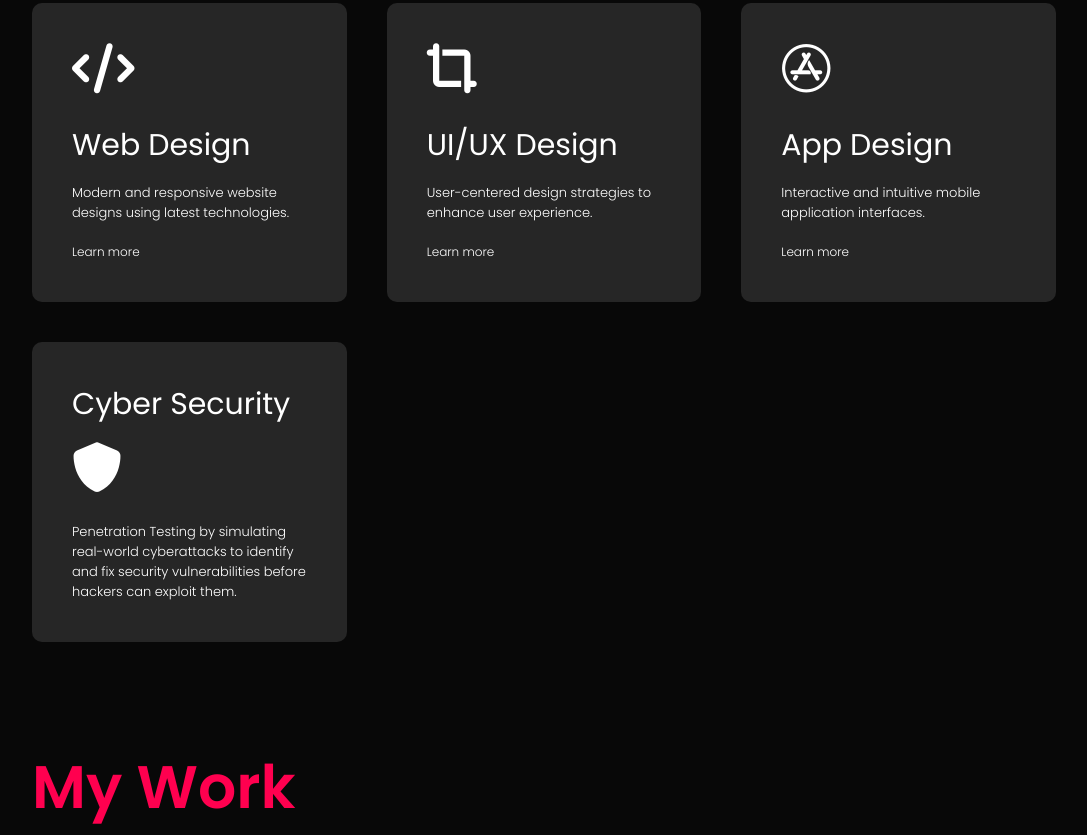
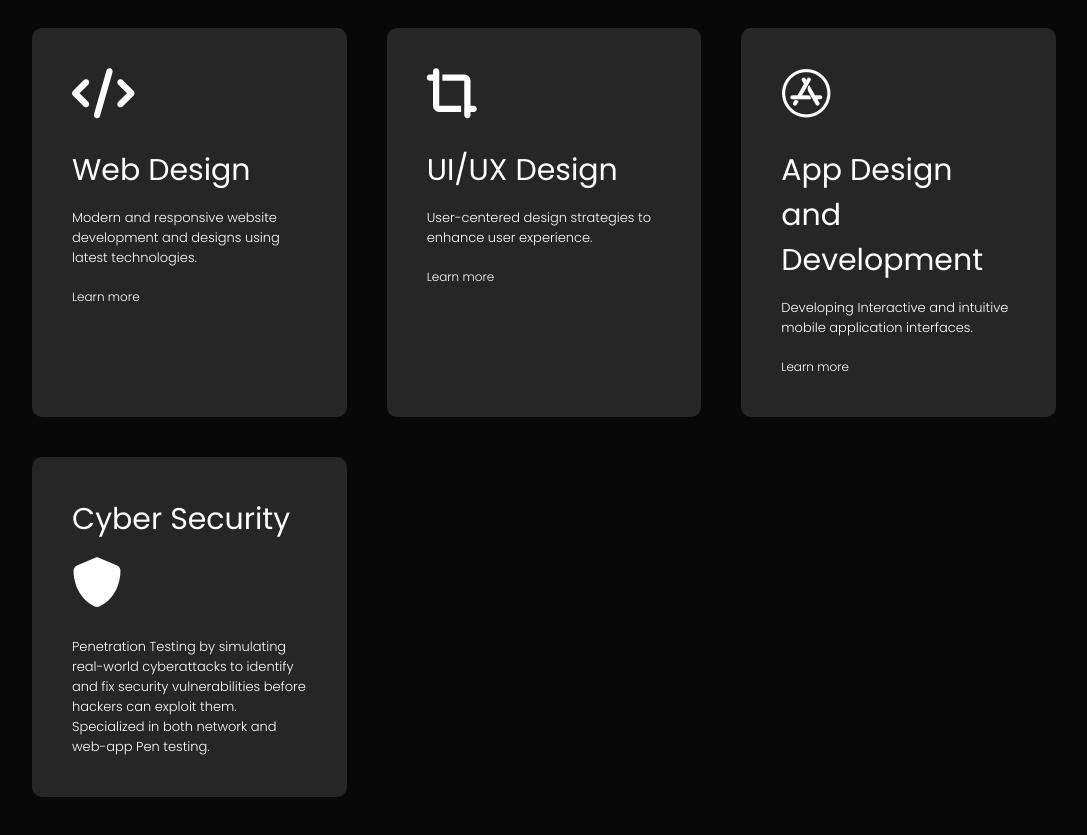
Before and after one commit to Bhuwan-netizen/index, a plain HTML site: page index.html in a window 1280 px wide. Shown: the part 1919-2754 px from the top of the page, without its empty margins (96-1183 px from the left). Drawn offline with Linux system fonts and the light colour scheme.

Commit message:
Update index.html

```diff
--- a/index.html
+++ b/index.html
@@ -56,7 +56,7 @@ I'm a passionate and detail-oriented developer with a strong interest in web tec
                         <ul>
                             <li><span>Web Development</span><br>Designing and Developing Web Interfaces and apps using web technologies like Html/css, JavaScript, react js and many more.</li>
                             <li><span>App Development</span><br>Creating Android mobile applications using Flutter</li>
-        <li><span>Cybersecurity</span><br>Securing systems through pen testing and vulnerability assessment</li>
+        <li><span>Cybersecurity</span><br>Securing systems through pen testing and vulnerability assessment using various CyberSecurity tools</li>
         <li><span>Programming Languages</span><br>Python, JavaScript, Intermediate in C and C#</li>
         <li><span>Backend Frameworks</span><br>Intermediate in Node.js , Django, Flask. On a Mission to master these framworks</li>
         <li><span>Knowledge of Networking Fundamentals and Foundations</span><br>Experienced in core networking concepts, including IP addressing, routing, switching, and network protocols (TCP/IP, DNS). Skilled in configuring and troubleshooting LAN/WAN environments, with a solid understanding of network devices and the OSI model.</li>
@@ -87,7 +87,7 @@ I'm a passionate and detail-oriented developer with a strong interest in web tec
                 <div>
                     <i class="fas fa-code"></i>
                     <h2>Web Design</h2>
-                    <p>Modern and responsive website designs using latest technologies.</p>
+                    <p>Modern and responsive website development and designs using latest technologies.</p>
                     <a href="#">Learn more</a>
                 </div>
                 <div>
@@ -98,8 +98,8 @@ I'm a passionate and detail-oriented developer with a strong interest in web tec
                 </div>
                 <div>
                     <i class="fab fa-app-store"></i>
-                    <h2>App Design</h2>
-                    <p>Interactive and intuitive mobile application interfaces.</p>
+                    <h2>App Design and Development</h2>
+                    <p>Developing Interactive and intuitive mobile application interfaces.</p>
                     <a href="#">Learn more</a>
                 </div>
                 <div>
@@ -109,6 +109,7 @@ I'm a passionate and detail-oriented developer with a strong interest in web tec
 <i class="fa-solid fa-shield"></i>
 <p>
 Penetration Testing by simulating real-world cyberattacks to identify and fix security vulnerabilities before hackers can exploit them.
+Specialized in both network and web-app Pen testing.
 </p>
 
 
```
